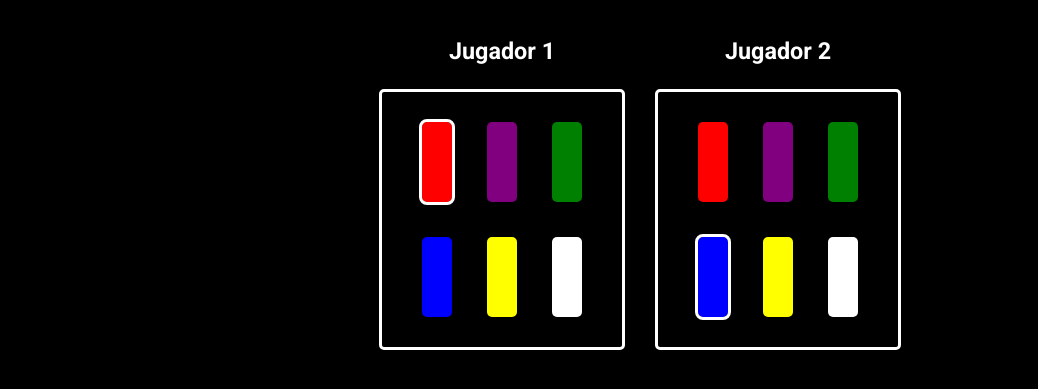
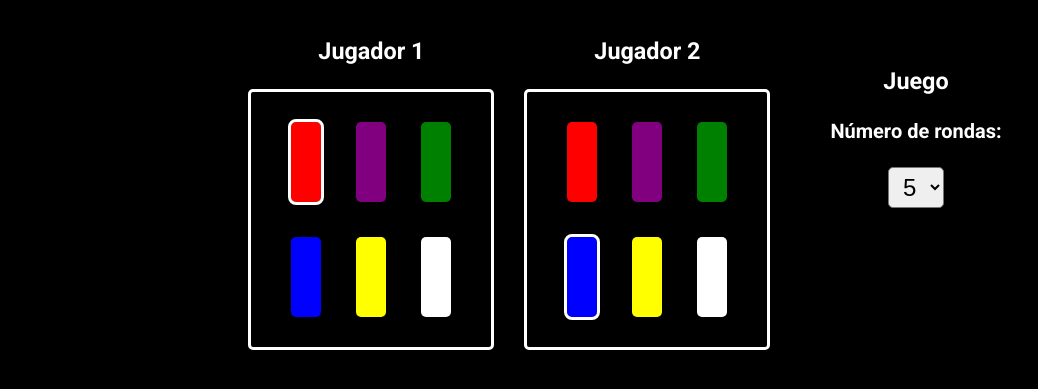
Before and after one commit to JoseG04/ProyFinLogI, a plain HTML site: page index.html in a window 1280 px wide. Both pictures are taken after a click on the button 1092 px from the left and 757 px from the top of the page. Shown: the part 203-592 px from the top of the page, without its empty margins (0-1038 px from the left). Drawn offline with Linux system fonts and the light colour scheme.

Commit message:
General Update

```diff
--- a/Css/style.css
+++ b/Css/style.css
@@ -248,3 +248,18 @@ main{
 #contEstilosJugador1 div.active, #contEstilosJugador2 div.active{
     outline: solid 3px var(--color-secundario);
 }
+
+#estilosJuego{
+    padding: 30px;
+}
+
+#numeroDeRondas{
+    padding: 5px 10px;
+    font-size: 24px;
+    color: var(--color-primario);
+    border-radius: 5px;
+}
+
+#numeroDeRondas option{
+    color: var(--color-primario);
+}
--- a/Js/code.js
+++ b/Js/code.js
@@ -8,6 +8,7 @@ function main(){
     let btnJugar           = document.getElementById('btnJugar');
     let btnEditorEstilos   = document.getElementById('btnEditorEstilos');
     let escenarioDeEstilos = document.getElementById('escenarioDeEstilos');
+    let numeroDeRondas     = document.getElementById('numeroDeRondas');
     let escenarioDeJuego   = document.getElementById('escenarioDeJuego');
     let canvasJuego        = document.getElementById('canvasJuego');
     let puntajeJugador1    = document.getElementById('puntajeJugador1');
@@ -258,6 +259,7 @@ function main(){
         puntajeJugador1.innerHTML = jugadores[0].puntaje;
         puntajeJugador2.innerHTML = jugadores[1].puntaje;
         contadorRondas.innerHTML = 'RONDA ' + juego.ronda;
+        juego.maxRondas = numeroDeRondas.options[numeroDeRondas.selectedIndex].value;
     }
 
     function finalizarJuego(nombreGanador) {
--- a/index.html
+++ b/index.html
@@ -116,12 +116,16 @@
                 </div>
             </article>
 
-            <!-- <article id="estilosJuego" class="editorEstilos">
+            <article id="estilosJuego" class="editorEstilos">
                 <h3 id="nombreJuego" class="nombreDeEstilos">Juego</h3><br>
-                <div id="contEstilosJuego" class="contEstilos">
-
-                </div>
-            </article> -->
+                <h4>Número de rondas:</h4><br>
+                <select name="numeroDeRondas" id="numeroDeRondas">
+                    <option value="3">3</option>
+                    <option value="5" selected>5</option>
+                    <option value="7">7</option>
+                    <option value="9">9</option>
+                </select>
+            </article>
         </section>
     </main>
 </body>
```
Also changed, not shown: instructions/index.html (+1 -1 lines).
